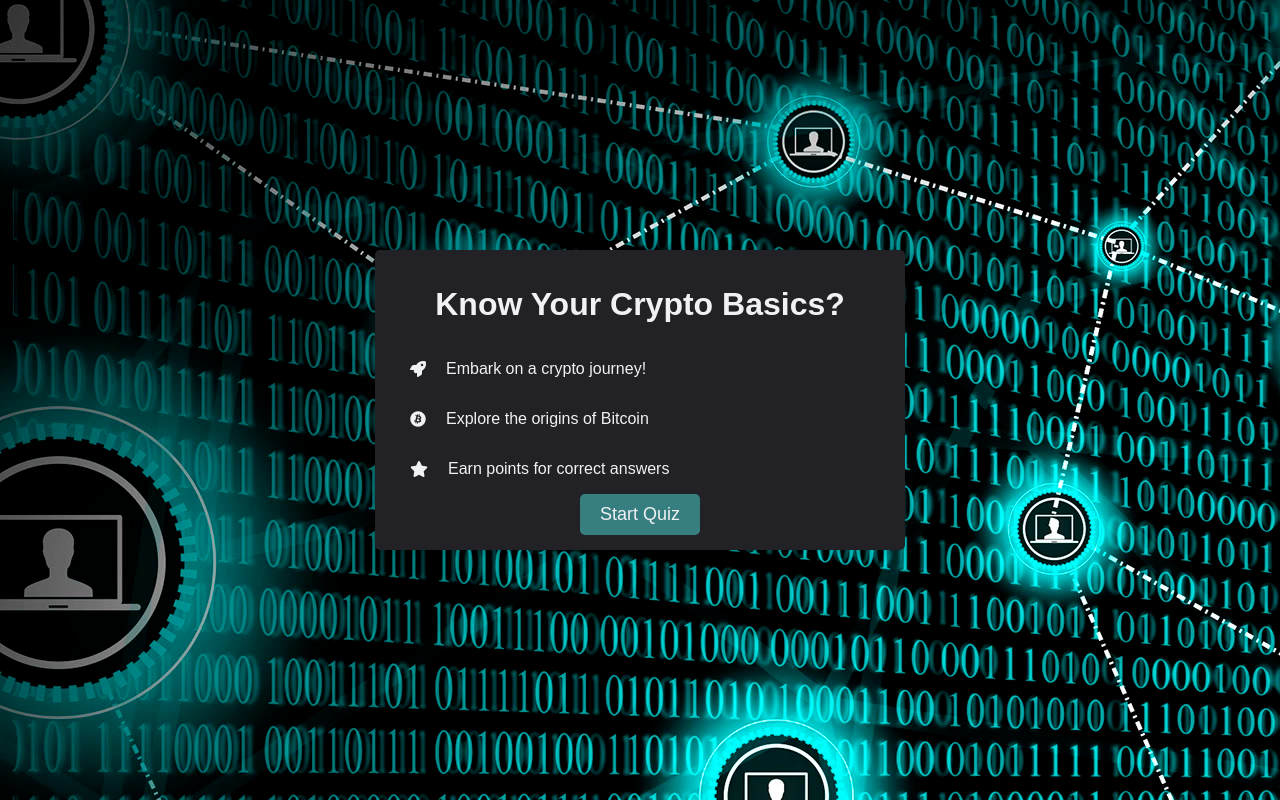
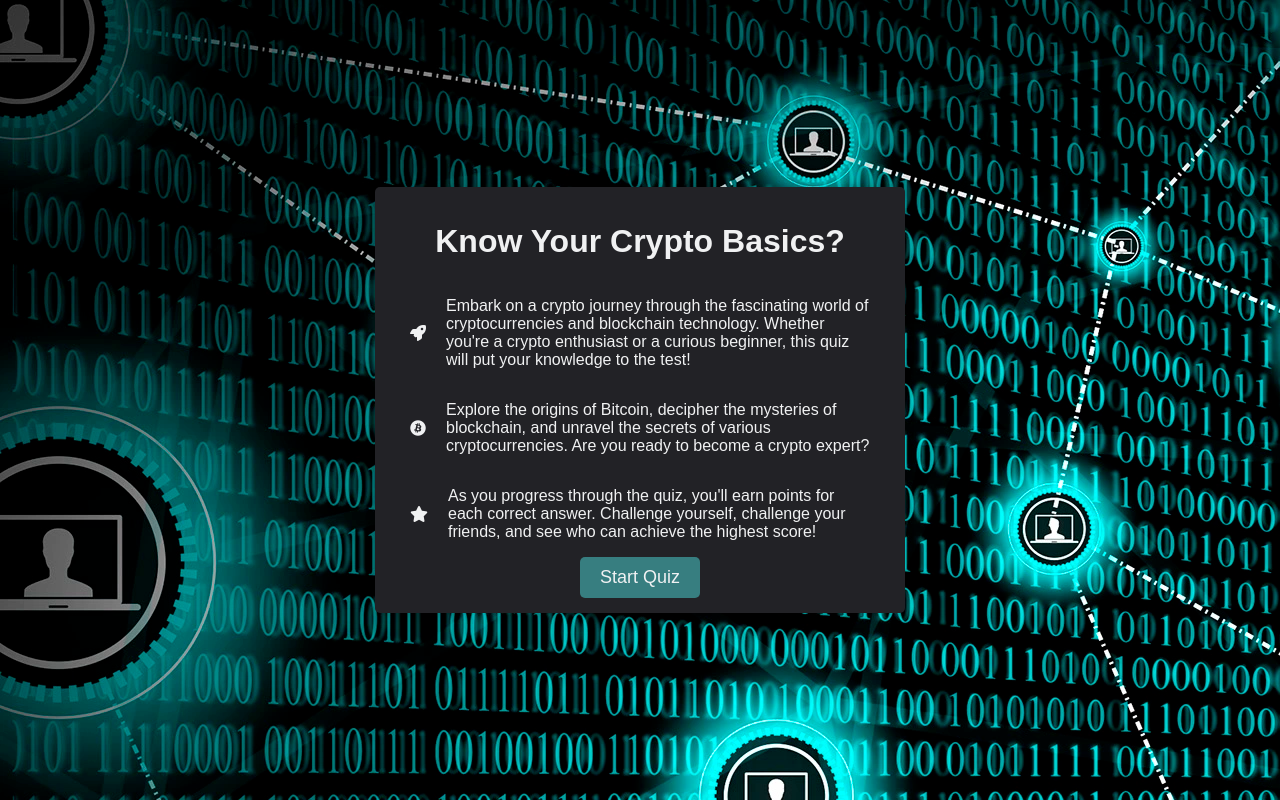
Before and after one commit to equaynor/know-your-crypto-basics, a plain HTML site: page index.html in a window 1280 px wide. Drawn offline with Linux system fonts and the light colour scheme.

Commit message:
Update welcome texts

```diff
--- a/index.html
+++ b/index.html
@@ -12,15 +12,23 @@
       <div id="welcome-container">
         <div>
           <i class="fa-solid fa-rocket"></i>
-          <p>Embark on a crypto journey!</p>
+          <p>Embark on a crypto journey through the fascinating world of
+            cryptocurrencies and blockchain
+            technology. Whether you're a crypto enthusiast or a curious beginner, this quiz will put your knowledge
+            to
+            the test!</p>
         </div>
         <div>
           <i class="fa-brands fa-bitcoin"></i>
-          <p>Explore the origins of Bitcoin</p>
+          <p>Explore the origins of Bitcoin, decipher the mysteries of
+            blockchain, and unravel the secrets of various
+            cryptocurrencies. Are you ready to become a crypto expert?</p>
         </div>
         <div>
           <i class="fa-solid fa-star"></i>
-          <p>Earn points for correct answers</p>
+          <p>As you progress through the quiz, you'll earn points for each correct
+            answer. Challenge yourself,
+            challenge your friends, and see who can achieve the highest score!</p>
         </div>
       </div>
       <button id="start-button">Start Quiz</button>
```
